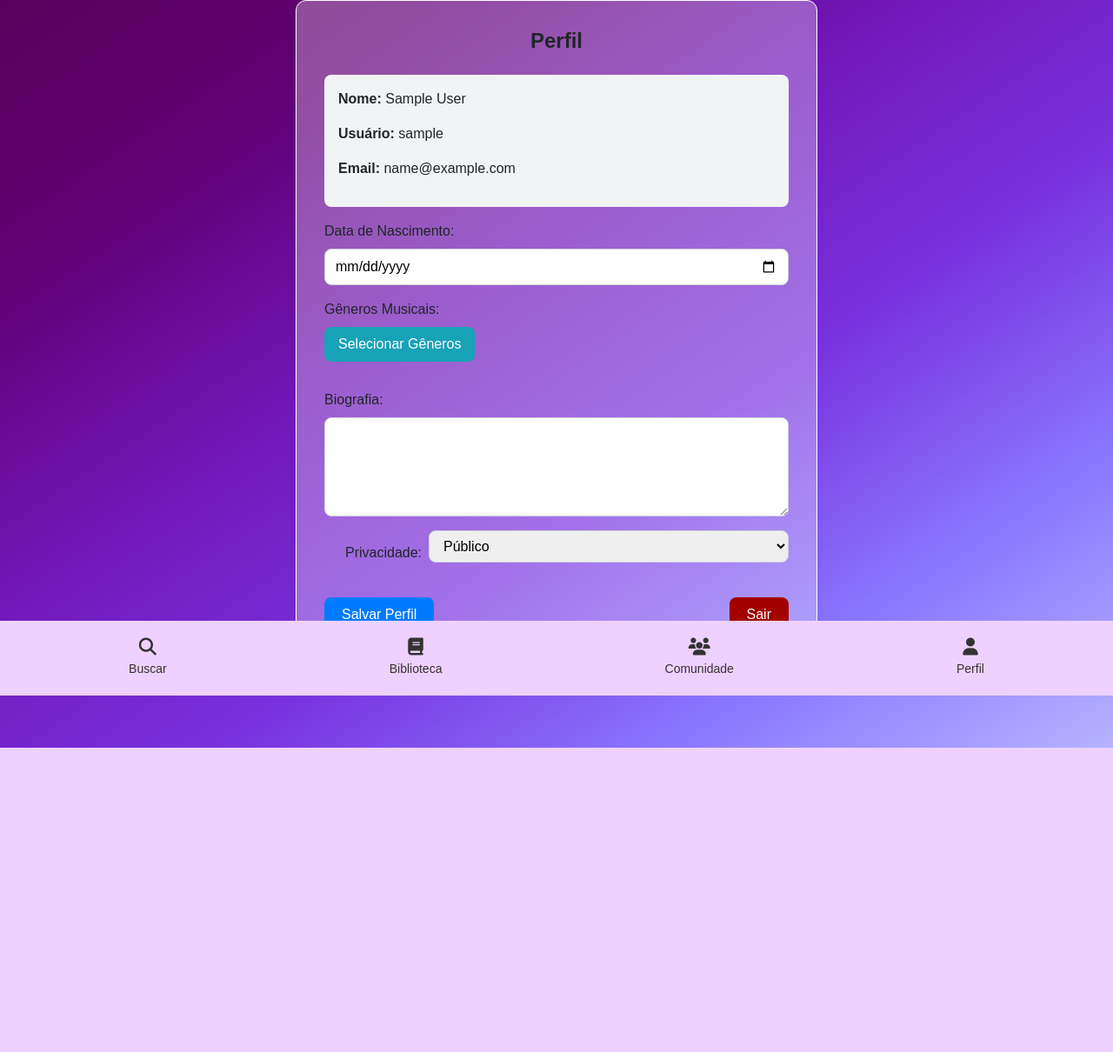
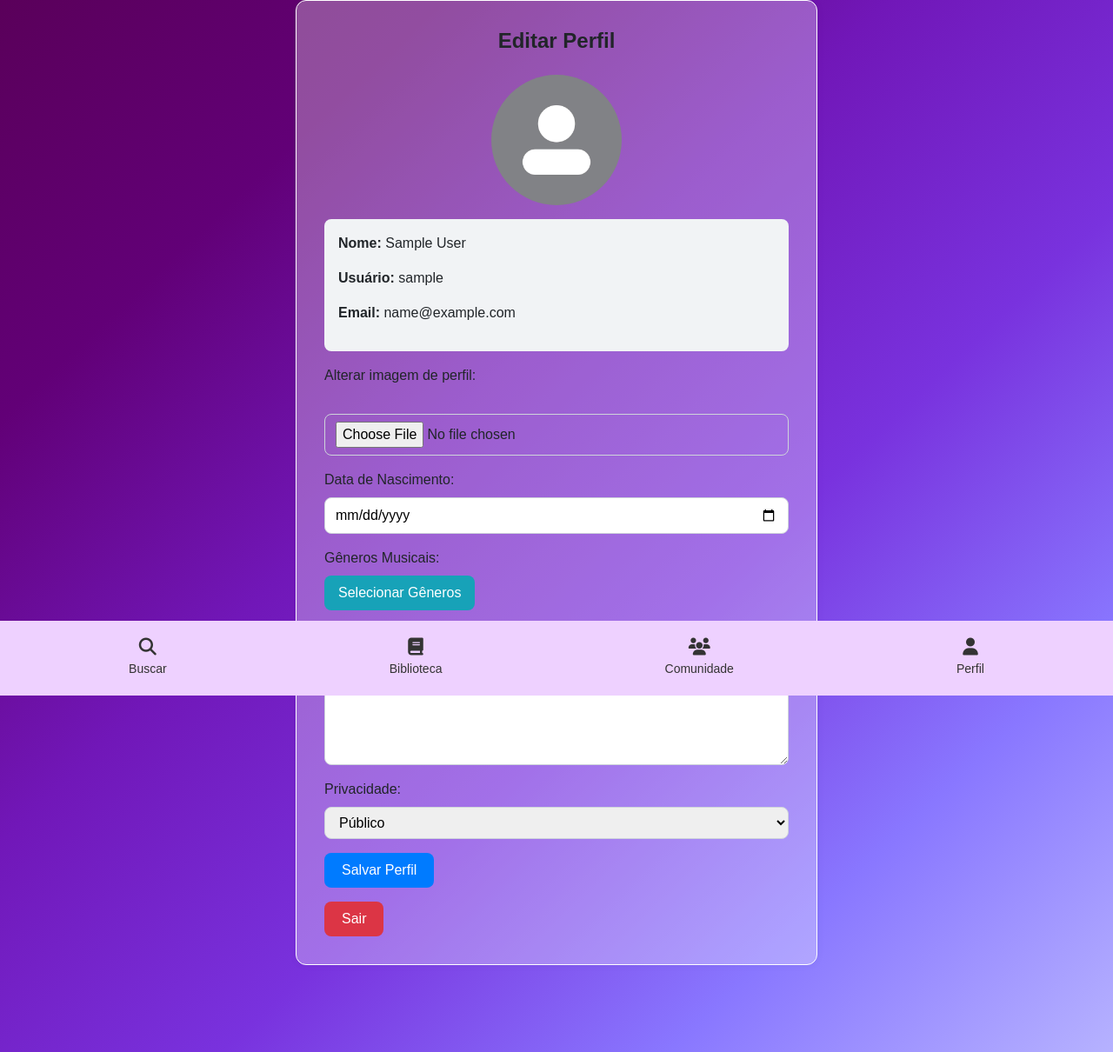
Before and after one commit to engsoft-atitus/engsw-2025-1, a Django app: page /usuario/perfil-config/ in a window 1280 px wide. Shown: the whole page at 87% size. Before the commit the page ends 860 px from the top, so only its background shows below. Run offline with Django 5.2, Linux system fonts and the light colour scheme; the visitor is signed in with stand-in values (Sample User, id 1); data comes from the database, SQL or seed files in the repository.

Commit message:
tentativa de colocar fotos no perfil

```diff
--- a/django_project/settings.py
+++ b/django_project/settings.py
@@ -17,12 +17,15 @@ import os
 # Build paths inside the project like this: BASE_DIR / 'subdir'.
 BASE_DIR = Path(__file__).resolve().parent.parent
 
-
+BLOB_READ_WRITE_TOKEN = config('BLOB_READ_WRITE_TOKEN')
 # Quick-start development settings - unsuitable for production
 # See https://docs.djangoproject.com/en/5.2/howto/deployment/checklist/
 
 # SECURITY WARNING: keep the secret key used in production secret!
 SECRET_KEY = 'django-insecure-93)9mxdl+v*mlt&p=*0=b0s)a#kl93+=tqr2oq0jdj^$#+qd59'
+
+
+
 
 # SECURITY WARNING: don't run with debug turned on in production!
 DEBUG = True
--- a/usuario/forms.py
+++ b/usuario/forms.py
@@ -54,6 +54,8 @@ class LoginForm(forms.Form):
     senha = forms.CharField(widget=forms.PasswordInput, label="Senha")
 
 class ProfileForm(forms.ModelForm):
+    profile_picture = forms.ImageField(required=False)
+
     class Meta:
         model = Profile
         fields = ['nascimento', 'biografia', 'privacidade']
--- a/usuario/models.py
+++ b/usuario/models.py
@@ -7,6 +7,8 @@ class Profile(models.Model):
     generos_musicas = models.CharField(max_length=200, null=True, blank=True)
     biografia = models.TextField(null=True, blank=True)  # CLOB no Oracle, cuidado com buscas
     privacidade = models.IntegerField(default=1, choices=[(0, 'Privado'), (1, 'Público')])  # substitui BooleanField
+    imagem_perfil = models.URLField(blank=True, null=True)
+    imagem_perfil_hash = models.CharField(max_length=64, blank=True, null=True)  # Hash da imagem para evitar duplicatas
 
     def __str__(self):
         return self.user.username
--- a/usuario/templates/usuarios/perfil-config.html
+++ b/usuario/templates/usuarios/perfil-config.html
@@ -3,7 +3,7 @@
 <head>
     {% load static %}
     <meta charset="UTF-8">
-    <title>Perfil</title>
+    <title>Configuração do Perfil</title>
     <meta name="viewport" content="width=device-width, initial-scale=1.0">
 
     <!-- Bootstrap CSS -->
@@ -32,7 +32,7 @@
             margin: 0;
             padding: 0;
             box-sizing: border-box;
-            }
+        }
 
         .container {
             max-width: 600px;
@@ -46,7 +46,6 @@
             margin-bottom: 100px;
             border:0.3px solid white
         }
-
 
         h2 {
             text-align: center;
@@ -78,33 +77,9 @@
             display: block;
         }
 
-        textarea {
-            resize: vertical;
-        }
-
         .form-error {
             color: red;
             font-size: 0.9rem;
-        }
-
-        .checkbox-wrapper {
-        display: flex;
-        align-items: center;
-        margin-top: 1rem;
-        }
-        input[type="checkbox"] {
-        width: 20px;
-        height: 20px;
-        }
-
-
-
-        .checkbox-wrapper label {
-            display: flex;
-            align-items: center;
-            gap: 0.5rem;
-            margin: 0;
-            font-size: 1rem;
         }
 
         .button-group {
@@ -114,6 +89,7 @@
         }
 
         button[type="submit"] {
+            background-color: #007bff;
             color: white;
             border: none;
             border-radius: 8px;
@@ -145,12 +121,30 @@
         button[type="button"]:hover {
             background-color: #138496;
         }
+
+        .top-section {
+            display: flex;
+            flex-direction: row;
+            justify-content: center;
+            align-items: center;
+            width: 100%;
+            margin-bottom: 1rem;
+        }
     </style>
-
 </head>
 <body>
     <div class="container">
-        <h2>Perfil</h2>
+        <h2>Editar Perfil</h2>
+
+        <!-- Exibição da Imagem de Perfil -->
+        <div class="top-section">
+            {% if perfil.imagem_perfil %}
+                <!-- Adiciona um parâmetro de cache para evitar problemas de cache -->
+                <img class="logo" src="{{ perfil.imagem_perfil }}?v={{ now|date:'U' }}" alt="Foto de Perfil" style="width: 150px; height: 150px; object-fit: cover; border-radius: 50%;">
+            {% else %}
+                <img class="logo" src="{% static 'app/imagens/foto-padrao.jpg' %}" alt="Foto Padrão" style="width: 150px; height: 150px; object-fit: cover; border-radius: 50%;">
+            {% endif %}
+        </div>
 
         <div class="info-bloco">
             <p><strong>Nome:</strong> {{ request.user.first_name }} {{ request.user.last_name }}</p>
@@ -172,62 +166,41 @@
             <p><strong>Privacidade:</strong> {{ perfil.privacidade|yesno:"Público, Privado" }}</p>
         </div>
         {% endif %}
-        <form method="post">
+
+        <!-- Formulário de Atualização do Perfil -->
+        <form method="post" enctype="multipart/form-data">
             {% csrf_token %}
 
+            <!-- Campo de Upload da Imagem de Perfil -->
+            <label for="imagem-perfil" class="form-label">Alterar imagem de perfil:</label><br>
+            <input type="file" name="imagem_perfil" id="imagem-perfil" accept="image/*">
+
+            <!-- Campos do Formulário -->
             <label for="{{ form.nascimento.id_for_label }}" class="form-label">Data de Nascimento:</label>
             {{ form.nascimento }}
 
-            {% for error in form.nascimento.errors %}
-                <div class="form-error">{{ error }}</div>
-            {% endfor %}
-
             <label class="form-label">Gêneros Musicais:</label>
-            <button type="button" onclick="window.location.href='{% url 'genero' %}'">
-                Selecionar Gêneros
-            </button>
-
-            {% for error in form.generos_musicas.errors %}
-                <div class="form-error">{{ error }}</div>
-            {% endfor %}
+            <button type="button" onclick="window.location.href='{% url 'genero' %}'">Selecionar Gêneros</button>
+            <br>
 
             <label for="{{ form.biografia.id_for_label }}" class="form-label">Biografia:</label>
             {{ form.biografia }}
 
-            {% for error in form.biografia.errors %}
-                <div class="form-error">{{ error }}</div>
-            {% endfor %}
+            <label for="{{ form.privacidade.id_for_label }}" class="form-label">Privacidade:</label>
+            {{ form.privacidade }}
 
-            <div class="form-check align-items-center d-flex gap-2">
-                <label class="form-check-label mb-0" for="{{ form.privacidade.id_for_label }}">
-                  Privacidade:
-                </label>
-                {{ form.privacidade }}
-              </div>
+            <button type="submit" class="btn btn-primary">Salvar Perfil</button>
+        </form>
 
-
-            {% for error in form.privacidade.errors %}
-                <div class="form-error">{{ error }}</div>
-            {% endfor %}
-
-            <div class="button-group">
-
-                <!-- Formulário para salvar perfil -->
-                <form method="post" action="{% url 'perfil' request.user.username %}">
-                    {% csrf_token %}
-                    <!-- campos do perfil aqui -->
-                    <button type="submit" style="background-color: #007bff;">Salvar Perfil</button>
-                </form>
-
-                <!-- Formulário para logout -->
-                <form method="post" action="{% url 'logout' %}" style="display: inline;">
-                    {% csrf_token %}
-                    <button type="submit" class="button-secondary" style="background-color:rgb(163, 0, 0);">Sair</button>
-                </form>
-
-            </div>
+        <!-- Botão de Logout -->
+        <form method="post" action="{% url 'logout' %}" style="margin-top: 1rem;">
+            {% csrf_token %}
+            <button type="submit" class="button-secondary" style="background-color: #dc3545; color: white; border: none; padding: 0.5rem 1.25rem; border-radius: 8px;">
+                Sair
+            </button>
         </form>
     </div>
+
     <nav class="navbar">
         <a href="{% url 'buscar_musicas' %}"><i class="fas fa-search"></i>Buscar</a>
         <a href="{% url 'listar_playlists' %}"><i class="fas fa-book"></i>Biblioteca</a>
--- a/usuario/views.py
+++ b/usuario/views.py
@@ -1,4 +1,6 @@
 # views.py
+import requests
+from django.views.decorators.csrf import csrf_exempt
 from django.shortcuts import render, redirect, get_object_or_404
 from django.contrib.auth import authenticate, login, logout
 from .forms import CadastroForm, LoginForm
@@ -6,8 +8,11 @@ from django.contrib.auth.models import User
 from django.contrib.auth.decorators import login_required
 from usuario.models import Profile, Seguidor
 from .forms import ProfileForm
-from django.http import JsonResponse, Http404
+from django.http import JsonResponse
 from django.views.decorators.http import require_POST
+from django.conf import settings
+from django.utils.timezone import now
+from django_project.utils import upload_vercel_image
 
 def cadastro_view(request):
     if request.method == 'POST':
@@ -57,43 +62,82 @@ def perfil_view(request, username):
     usuario = get_object_or_404(User, username=username)
     perfil = get_object_or_404(Profile, user=usuario)
 
+    # Verifica se o usuário logado é o dono do perfil
     is_owner = request.user == usuario
+
+    # Verifica se o perfil é privado
     is_private = perfil.privacidade == 0
+    # Contagem de seguidores: Quantos estão seguindo o 'usuario'
+    seguidores_count = Seguidor.objects.filter(usuario=usuario).count()
+
+    # Contagem de seguidos: Quantos o 'usuario' está seguindo
+    seguindo_count = Seguidor.objects.filter(seguidor=usuario).count()
+
+    # Verifica se o usuário logado está seguindo o dono do perfil
     is_following = False
-
     if not is_owner:
         is_following = Seguidor.objects.filter(
             usuario=usuario,
             seguidor=request.user
         ).exists()
 
+    is_followed_by_user = Seguidor.objects.filter(seguidor=usuario, usuario=request.user).exists()
+
     context = {
         'usuario': usuario,
+        'seguidores_count': seguidores_count,
+        'seguindo_count': seguindo_count,
         'perfil': perfil,
         'is_owner': is_owner,
         'is_private': is_private,
         'is_following': is_following,
+        'is_followed_by_user': is_followed_by_user,
+        'now': now(),  # Passa a data e hora para o template, se necessário
     }
     return render(request, 'usuarios/perfil.html', context)
 
 
-
 @login_required
 def perfil_config_view(request):
+    # Obtém ou cria o perfil do usuário
     perfil, _ = Profile.objects.get_or_create(user=request.user)
 
     if request.method == 'POST':
-        form = ProfileForm(request.POST, instance=perfil)
+        form = ProfileForm(request.POST, request.FILES, instance=perfil)
+
         if form.is_valid():
+            # Verifica se há uma imagem de perfil
+            profile_picture = form.cleaned_data.get('profile_picture')
+
+            if profile_picture:
+                # Chama a função para fazer o upload da imagem para o Vercel
+                upload_dict = upload_vercel_image(profile_picture)
+
+                if upload_dict["erro"]:
+                    form.add_error('profile_picture', 'Erro ao fazer o upload da imagem.')
+                else:
+                    # Atualiza o perfil com a URL e o hash da imagem
+                    perfil.imagem_perfil = upload_dict["url"]
+                    perfil.imagem_perfil_hash = upload_dict["file_hash"]
+
+            # Salva as alterações no perfil
             form.save()
-            return redirect('perfil', username=request.user.username)  # Redireciona para o perfil do usuário
+            return redirect('perfil', username=request.user.username)
+
     else:
+        # Caso seja uma requisição GET, exibe o formulário com os dados atuais
         form = ProfileForm(instance=perfil)
 
+    # Renderiza a página com o formulário de perfil
     return render(request, 'usuarios/perfil-config.html', {
         'form': form,
         'perfil': perfil,
     })
+
+
+
+
+
 
 @login_required
 @require_POST
```
Also changed, not shown: django_project/utils.py (added, +76 -0 lines), usuario/templates/usuarios/perfil.html (+82 -12 lines), usuario/migrations/0003_profile_imagem_perfil.py (added), usuario/migrations/0004_profile_imagem_perfil_hash.py (added), usuario/static/app/imagens/foto-padrao.jpg (added).
